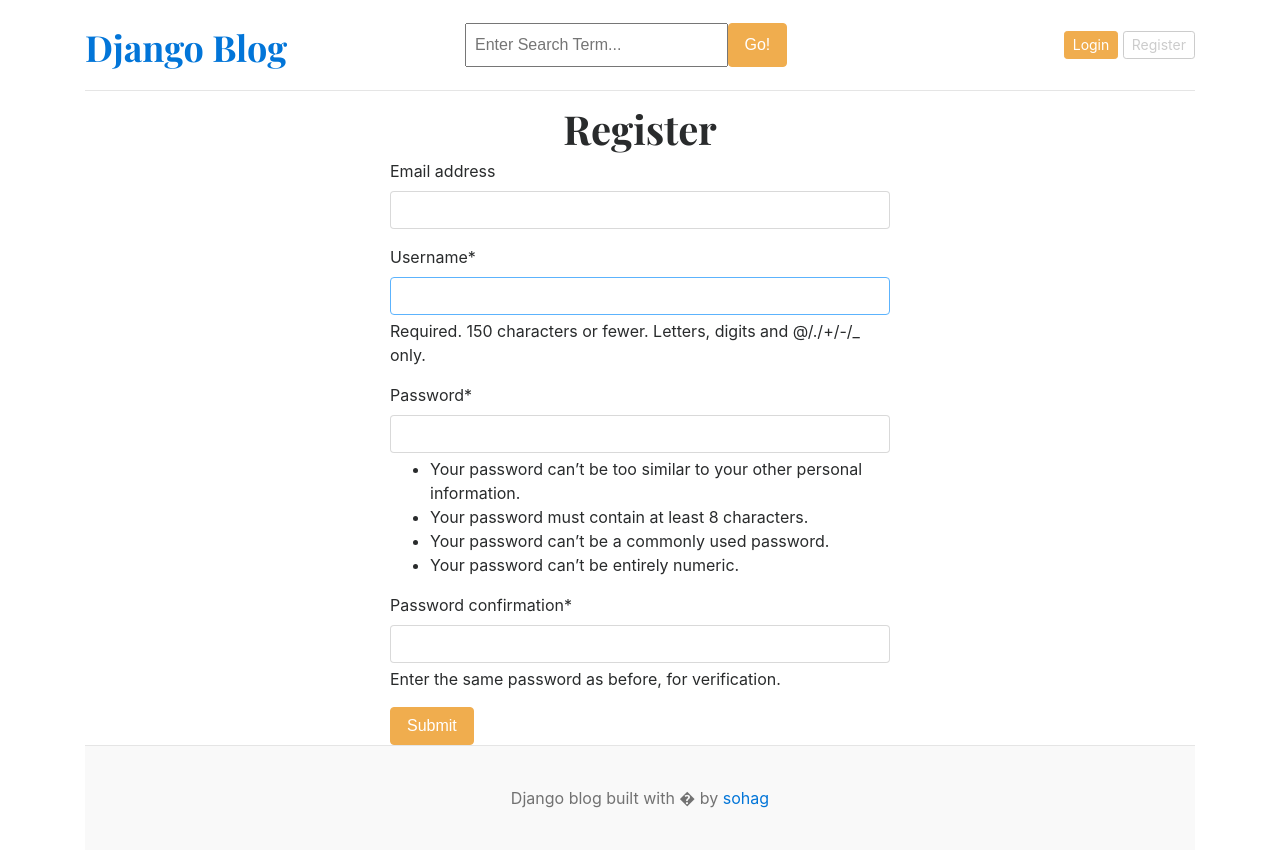
After one commit to Rafin-Tahsin-Sohag-25/Django-Web-Blog-App, a Django app: page /register/ in a window 1280 px wide. The commit adds this page. Run offline with Django 5.2, Linux system fonts and the light colour scheme; data that the repository does not hold is empty; some libraries are stand-ins or nearby versions.

Commit message:
Add register form and make it functinal

```diff
--- /dev/null
+++ b/blog_main/forms.py
@@ -0,0 +1,7 @@
+from django.contrib.auth.models import User
+from django.contrib.auth.forms import UserCreationForm
+
+class registrationForm(UserCreationForm):
+    class Meta:
+        model=User
+        fields=('email','username','password1','password2')
--- a/blog_main/settings.py
+++ b/blog_main/settings.py
@@ -39,6 +39,8 @@ INSTALLED_APPS = [
     'django.contrib.staticfiles',
     'blogs',
     'linkMedia',
+    'crispy_forms',
+    'crispy_bootstrap4',
 ]
 
 MIDDLEWARE = [
@@ -127,3 +129,4 @@ STATICFILES_DIRS=[
 
 MEDIA_URL = '/media/'
 MEDIA_ROOT = BASE_DIR / 'media'
+CRISPY_TEMPLATE_PACK ='bootstrap4'
--- a/blog_main/urls.py
+++ b/blog_main/urls.py
@@ -29,7 +29,8 @@ urlpatterns = [
     path('admin/', admin.site.urls),
     path('', views.home,name='home'),
     path('category/', include(blogs.urls)),
-    path('<slug:slug>/',BlogsView.blogs, name='blogs'),
+    path('blogs/<slug:slug>/',BlogsView.blogs, name='blogs'),
     #Search endpoint
     path('blogs/search/',BlogsView.search,name='search'),
+    path('register/',views.register,name="register"),
 ]+ static(settings.MEDIA_URL, document_root=settings.MEDIA_ROOT)
--- a/blog_main/views.py
+++ b/blog_main/views.py
@@ -1,6 +1,7 @@
-from django.shortcuts import render
+from django.shortcuts import redirect, render
 from blogs.models import Category,Blog
 from linkMedia.models import About
+from.forms import registrationForm
 def home(request):
     featured_post=Blog.objects.filter(is_featured=True,status="Published").order_by('updated_at')
     posts=Blog.objects.filter(is_featured=False,status="Published")
@@ -18,3 +19,18 @@ def home(request):
 
     }
     return render (request,'home.html',context)
+
+def register(request):
+    if request.method=='POST':
+        form=registrationForm(request.POST)
+        if form.is_valid():
+            form.save()
+            return redirect('register')
+        else:
+            print(form.errors)
+    else:
+       form=registrationForm()
+    context={
+        'form':form
+    }
+    return render(request,'register.html',context)
--- a/templates/base.html
+++ b/templates/base.html
@@ -29,7 +29,7 @@
           </div>
           <div class="col-4 d-flex justify-content-end align-items-center">
             <a class="btn btn-sm btn-warning" href="#">Login</a> &nbsp;
-            <a class="btn btn-sm btn-outline-secondary" href="#">Register</a>
+            <a class="btn btn-sm btn-outline-secondary" href="{%url 'register'%}">Register</a>
           </div>
         </div>
       </header>
--- /dev/null
+++ b/templates/register.html
@@ -0,0 +1,14 @@
+{% extends "base.html" %}
+
+{%block content%}
+{%load crispy_forms_tags %}
+<h1 class="text-center">Register</h1>
+<form action="{%url 'register'%}" method="POST" style="width: 500px; margin: auto;">
+    {% csrf_token %}
+    {{ form | crispy }}
+    <button type="submit" class="btn btn-warning">Submit</button>
+
+</form>
+
+
+{%endblock%}
```
